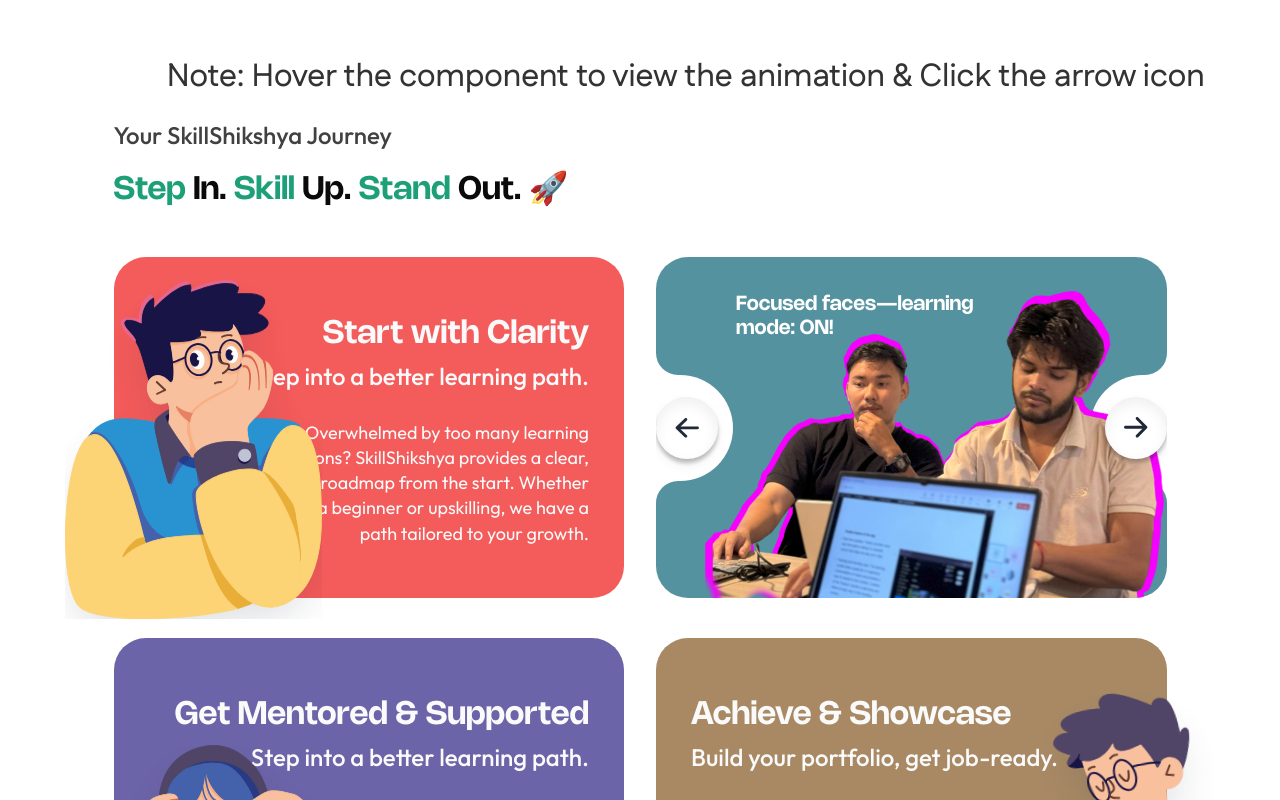
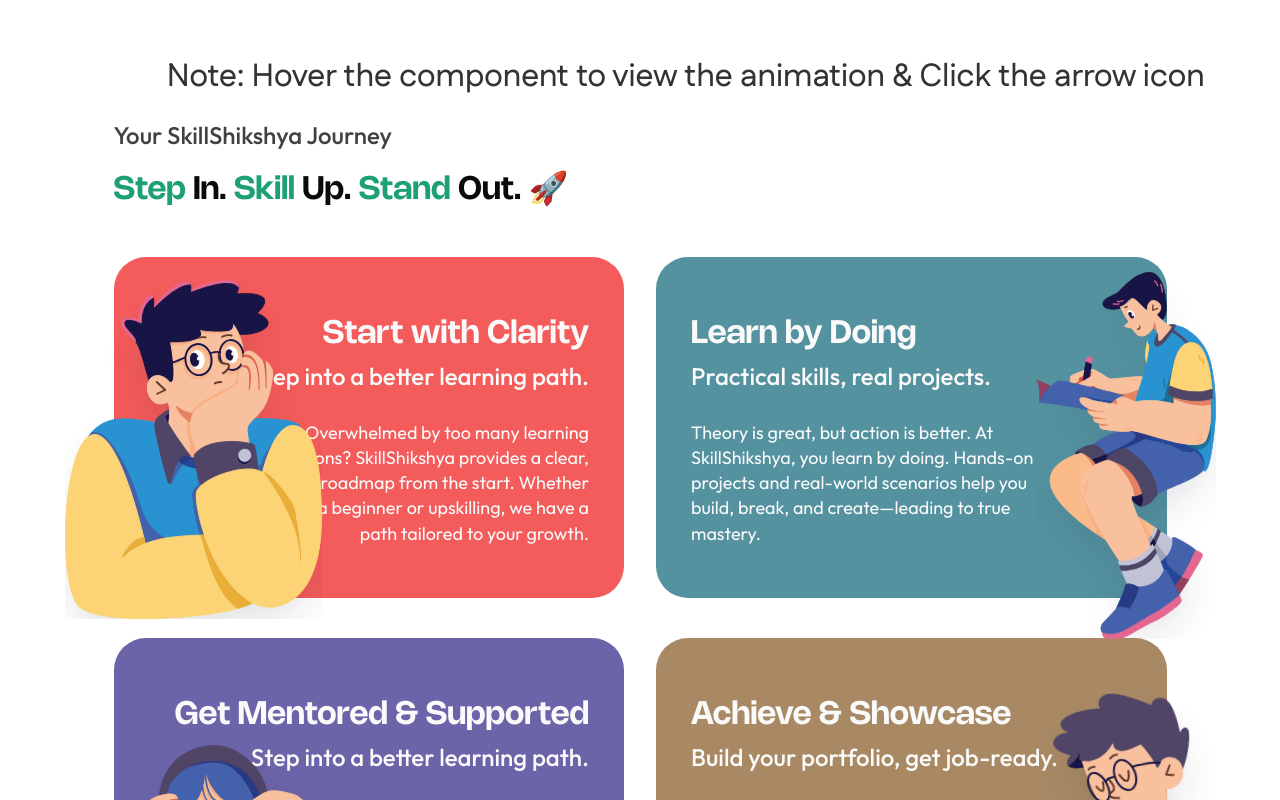
Before and after one commit to jATM0S/task, a Next.js app: page /ui-1 in a window 1280 px wide. Shown: the top 800 px of the page. Built offline with nearby package versions, Linux system fonts and the light colour scheme.

Commit message:
UI: second card component and button clickable

```diff
--- a/app/ui-1/_components/card-buttons.tsx
+++ b/app/ui-1/_components/card-buttons.tsx
@@ -1,11 +1,16 @@
+"use client";
 import Image from "next/image";
-import React from "react";
 
-const CardButtons = () => {
+type CardButtonsProps = {
+  onNextClick?: () => void;
+  onPrevClick?: () => void;
+};
+
+const CardButtons = ({ onNextClick, onPrevClick }: CardButtonsProps) => {
   return (
     <>
       <button
-        className="absolute top-[50%] right-0 z-10 flex h-[62px] w-[62px] -translate-y-[50%] items-center justify-center rounded-full bg-white"
+        className="absolute top-[50%] right-[2px] z-10 flex h-[62px] w-[62px] -translate-y-[50%] items-center justify-center rounded-full bg-white"
         style={{
           boxShadow: `
       inset 0px 6px 15px -2px #10182814,
@@ -13,17 +18,25 @@
       0px 4px 4px 0px #00000040
     `,
         }}
+        type="button"
+        onClick={() => {
+          onNextClick?.();
+        }}
       >
         <Image src="/images/Icon.svg" alt="Icon" width={24} height={24} />
       </button>
       <button
-        className="absolute top-[50%] left-0 flex h-[62px] w-[62px] -translate-y-[50%] rotate-y-180 items-center justify-center rounded-full bg-white"
+        className="absolute top-[50%] left-[2px] z-10 flex h-[62px] w-[62px] -translate-y-[50%] rotate-y-180 items-center justify-center rounded-full bg-white"
         style={{
           boxShadow: `
       inset 0px 6px 15px -2px #10182814,
       0px 6px 15px -2px #10182814,
       0px 4px 4px 0px #00000040
     `,
+        }}
+        type="button"
+        onClick={() => {
+          onPrevClick?.();
         }}
       >
         <Image src="/images/Icon.svg" alt="Icon" width={24} height={24} />
--- a/app/ui-1/_components/card2.tsx
+++ b/app/ui-1/_components/card2.tsx
@@ -1,55 +1,35 @@
-import React from "react";
+"use client";
+import { useEffect, useState } from "react";
+import Card2default from "./card2default";
 import CircularSubstraction from "./circular-substraction";
+import CardButtons from "./card-buttons";
 import Image from "next/image";
-import Card from "./card";
-import CardButtons from "./card-buttons";
 
 const Card2 = () => {
+  const [secondCard, setSecondCard] = useState(false);
+  useEffect(() => {
+    console.log(secondCard);
+  }, [secondCard]);
   return (
     <div className="group relative h-[341px]">
-      {/* <div className="absolute inset-0 rounded-[30px] bg-[#F45B5B] opacity-0 transition-all duration-700 group-hover:opacity-100"> */}
-      <div className="absolute inset-0 rounded-[30px]">
+      {secondCard ? (
         <div className="absolute inset-0 flex overflow-hidden rounded-[32px] bg-[#5492A0]">
           <CircularSubstraction backgroundColor="#5492A0" />
-          {/* button was extracted due to stacking context issue the image would be on top of the button */}
-          <CardButtons />
-
-          <div className="z-10 mt-[36px] ml-[80px]">
-            <p className="font-heading max-w-[241px] text-[20px] leading-[1.2] font-bold text-white">
-              Focused faces—learning mode: ON!{" "}
-            </p>
-          </div>
+          <CardButtons onPrevClick={() => setSecondCard(false)} />
+          <p className="font-heading z-10 mx-auto mt-[41px] text-center text-[20px] leading-[1.2] font-bold text-white">
+            Laptops, lessons, and a whole lot of <br /> growth!
+          </p>
           <Image
-            src="/images/focused.png"
+            src="/images/group.png"
             alt="Descriptive alt text"
-            fill
-            className="object-cover object-bottom"
-            style={{ position: "absolute", top: 34, left: 44, zIndex: 0 }}
+            width={572}
+            height={329}
+            className="absolute top-[24px] left-[10px]"
           />
         </div>
-      </div>
-
-      {/* <div className="z-10 transition-all duration-700 group-hover:-translate-x-full group-hover:opacity-0">
-        <Card
-          textAlign="left"
-          textWidth={351}
-          bgColor="#5492A0"
-          title="Learn by Doing"
-          subTitle="Practical skills, real projects."
-          description="
-                Theory is great, but action is better. At SkillShikshya, you learn by doing. Hands-on projects and real-world scenarios help you build, break, and create—leading to true mastery."
-          image={{
-            src: "/images/card2.svg",
-            alt: "Descriptive alt text",
-            width: 180.35,
-            height: 367,
-            position: {
-              top: 14,
-              left: 380,
-            },
-          }}
-        />
-      </div> */}
+      ) : (
+        <Card2default onNextClick={() => setSecondCard(true)} />
+      )}
     </div>
   );
 };
--- /dev/null
+++ b/app/ui-1/_components/card2default.tsx
@@ -0,0 +1,60 @@
+import CircularSubstraction from "./circular-substraction";
+import Image from "next/image";
+import Card from "./card";
+import CardButtons from "./card-buttons";
+
+type Card2defaultProps = {
+  onNextClick: () => void;
+};
+
+const Card2default = ({ onNextClick }: Card2defaultProps) => {
+  return (
+    <>
+      {" "}
+      <div className="absolute inset-0 rounded-[30px] bg-[#F45B5B] opacity-0 transition-all duration-700 group-hover:opacity-100">
+        {/* <div className="absolute inset-0 rounded-[30px]"> */}
+        <div className="absolute inset-0 flex overflow-hidden rounded-[32px] bg-[#5492A0]">
+          <CircularSubstraction backgroundColor="#5492A0" />
+          {/* button was extracted due to stacking context issue the image would be on top of the button */}
+          <CardButtons onNextClick={onNextClick} />
+
+          <div className="z-10 mt-[36px] ml-[80px]">
+            <p className="font-heading max-w-[241px] text-[20px] leading-[1.2] font-bold text-white">
+              Focused faces—learning mode: ON!{" "}
+            </p>
+          </div>
+          <Image
+            src="/images/focused.png"
+            alt="Descriptive alt text"
+            fill
+            className="object-cover object-bottom"
+            style={{ position: "absolute", top: 34, left: 44, zIndex: 0 }}
+          />
+        </div>
+      </div>
+      <div className="z-10 transition-all duration-700 group-hover:-translate-x-full group-hover:opacity-0">
+        <Card
+          textAlign="left"
+          textWidth={351}
+          bgColor="#5492A0"
+          title="Learn by Doing"
+          subTitle="Practical skills, real projects."
+          description="
+                Theory is great, but action is better. At SkillShikshya, you learn by doing. Hands-on projects and real-world scenarios help you build, break, and create—leading to true mastery."
+          image={{
+            src: "/images/card2.svg",
+            alt: "Descriptive alt text",
+            width: 180.35,
+            height: 367,
+            position: {
+              top: 14,
+              left: 380,
+            },
+          }}
+        />
+      </div>
+    </>
+  );
+};
+
+export default Card2default;
--- a/app/ui-1/_components/circular-substraction.tsx
+++ b/app/ui-1/_components/circular-substraction.tsx
@@ -1,5 +1,3 @@
-import Image from "next/image";
-
 const CircularSubstraction = ({
   backgroundColor,
 }: {
```
